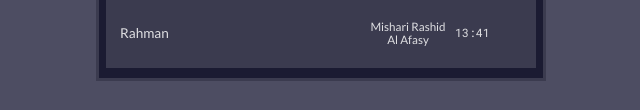
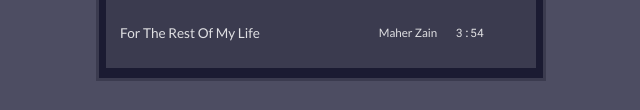
Before and after one commit to Kenny-dev-futa/Music-Player, a plain HTML site: page index.htm in a window 1280 px wide. Shown: the part 583-693 px from the top of the page, without its empty margins (319-959 px from the left). Drawn offline with Linux system fonts and the light colour scheme.

Commit message:
Update index.htm

```diff
--- a/index.htm
+++ b/index.htm
@@ -3,6 +3,7 @@
 
 <head>
   <meta charset="UTF-8" />
+  <meta name="author" content="Archiweb">
   <meta name="viewport" content="width=device-width, initial-scale=1.0" />
   <link href="https://fonts.googleapis.com/css2?family=Roboto+Mono&display=swap" rel="stylesheet" />
   <link href="https://fonts.googleapis.com/css2?family=Lato&family=Roboto+Mono&display=swap" rel="stylesheet" />
@@ -112,9 +113,9 @@
 
   <li id="song-4" class="playlist-song">
     <button class="playlist-song-info">
-      <span class="playlist-song-title">Rahman</span>
-      <span class="playlist-song-artist">Mishari Rashid Al Afasy</span>
-      <span class="playlist-song-duration">13:41</span>
+       <span class="playlist-song-title">For The Rest Of My Life</span>
+      <span class="playlist-song-artist">Maher Zain</span>
+      <span class="playlist-song-duration">3:54</span>
     </button>
   </li>
 </ul>
```
